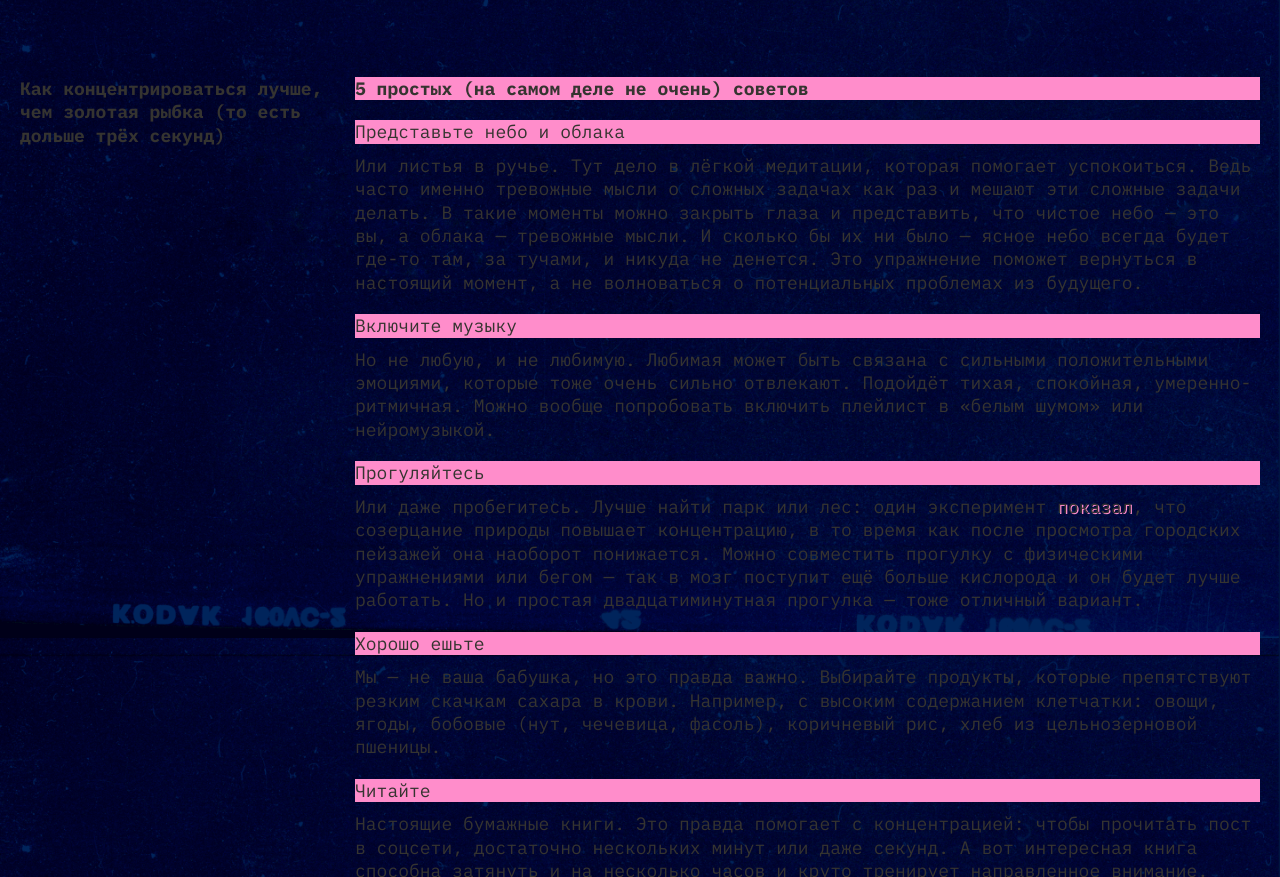
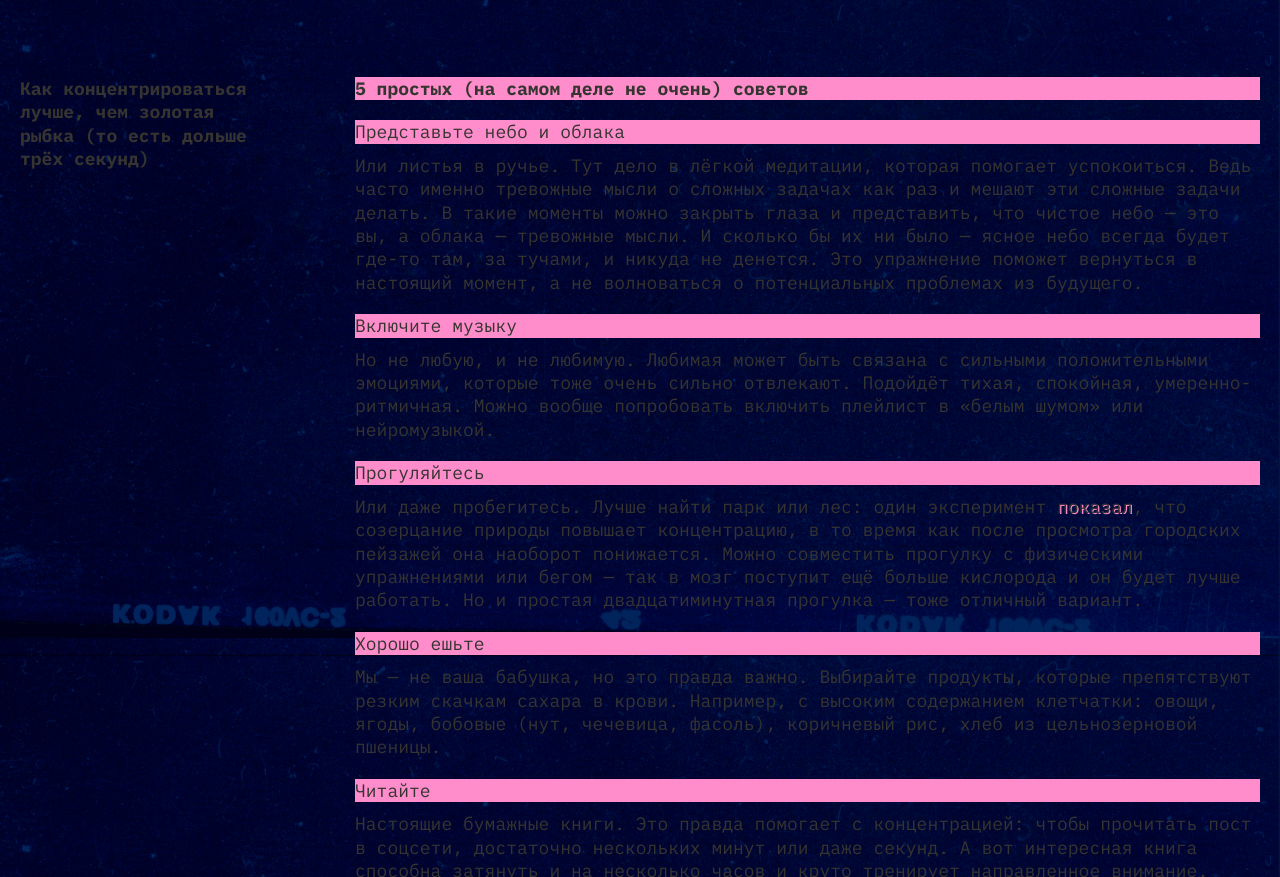
Before and after one commit to Kamatari-rin/slozhno-sosredotochitsya, a plain HTML site: page src/index.html in a window 1280 px wide. Shown: the part 1762-2639 px from the top of the page. Drawn offline with Linux system fonts and the light colour scheme.

Commit message:
fix two article__content

```diff
--- a/src/styles/content/article__content.css
+++ b/src/styles/content/article__content.css
@@ -21,9 +21,12 @@
     grid-template-columns: minmax(236px, 315px) minmax(472px, calc(100vw - 315px));
   }
 
+  .article__content .article__content-title {
+    max-inline-size: 236px;
+  }
+
   .article__content:nth-child(1) .article__content-title {
     grid-row: 1 / span 2;
-    max-inline-size: 236px;
   }
 }
 
```
